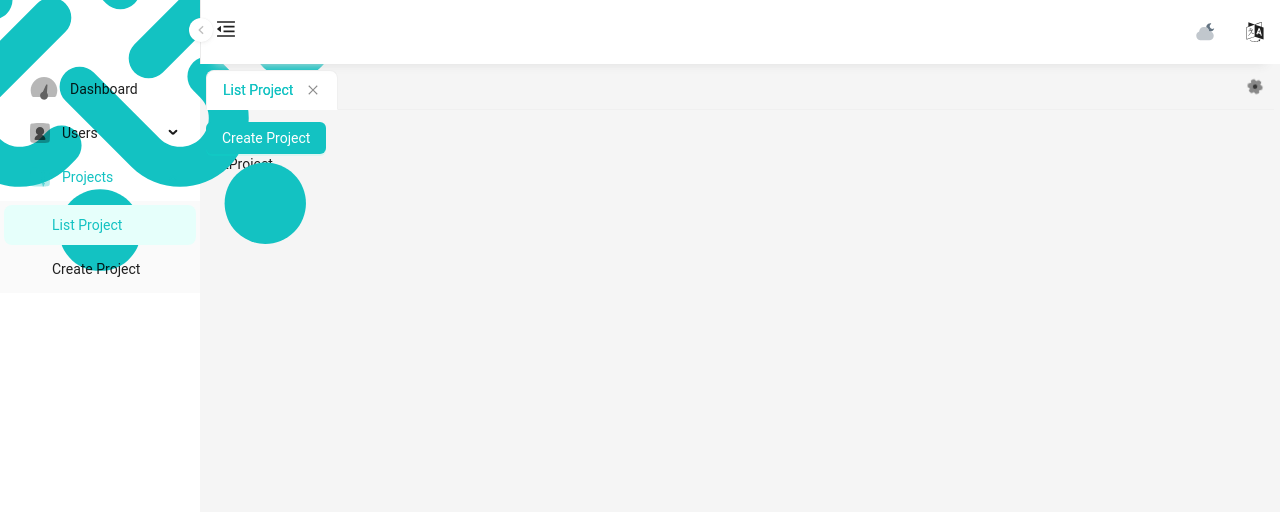
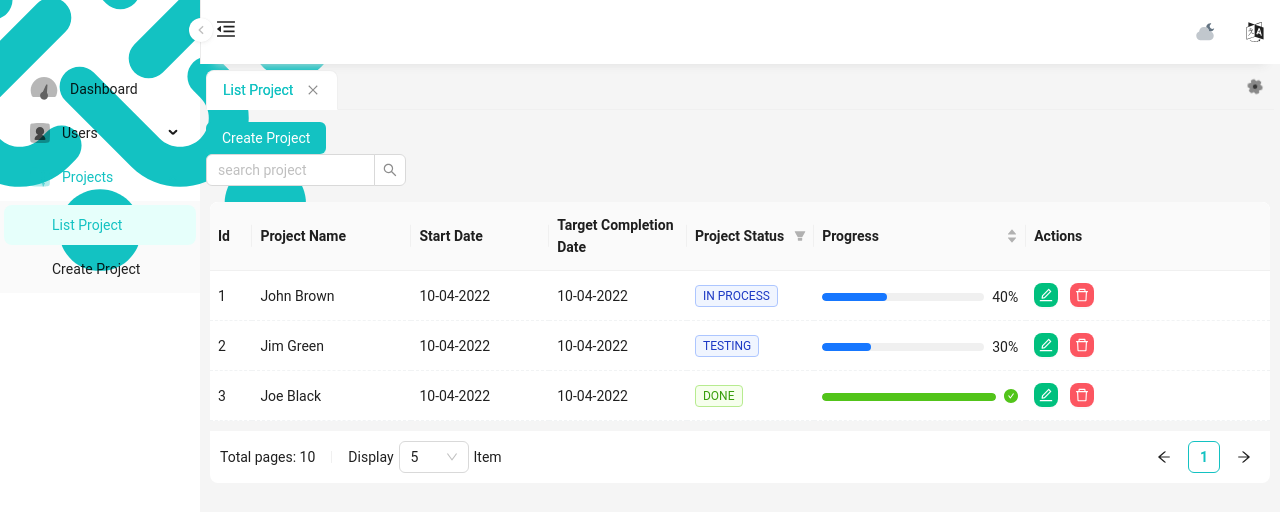
Before and after one commit to SelinaHoHo/Final-Project-Devplus, a React (Vite) app: page /projects/list in a window 1280 px wide. Shown: the top 512 px of the page. Built offline with nearby package versions, Linux system fonts and the light colour scheme; sample sign-in values are in the browser's storage.

Commit message:
feat(FPD-31): get all project FE

```diff
--- a/src/components/core/Table/Table.scss
+++ b/src/components/core/Table/Table.scss
@@ -19,7 +19,6 @@ body[theme-mode="dark"] {
   .ant-table-tbody > tr > td {
     border-bottom: 1px dashed rgb(46, 50, 54) !important;
   }
-
   .ant-table-tbody > tr:first-child > td {
     border-bottom: none !important;
   }
--- a/src/components/core/Table/Table.tsx
+++ b/src/components/core/Table/Table.tsx
@@ -1,4 +1,5 @@
 /* eslint-disable @typescript-eslint/no-explicit-any */
+
 import { RootState } from "@/redux/store";
 import { ArrowLeftOutlined, ArrowRightOutlined } from "@ant-design/icons";
 import {
--- a/src/components/layout/customIcon.tsx
+++ b/src/components/layout/customIcon.tsx
@@ -2,17 +2,14 @@ import type { FC } from "react";
 import { ReactComponent as DashboardSvg } from "../../assets/menu/ic_dashboard.svg";
 import { ReactComponent as ProjectSvg } from "../../assets/menu/ic_file.svg";
 import { ReactComponent as UserSvg } from "../../assets/menu/ic_user.svg";
-
 interface CustomIconProps {
   type: string;
 }
-
 const iconsComponents: Record<string, FC> = {
   dashboard: DashboardSvg,
   user: UserSvg,
   project: ProjectSvg,
 };
-
 export const CustomIcon: FC<CustomIconProps> = ({ type }) => {
   const IconComponent = iconsComponents[type] || DashboardSvg;
   return (
--- a/src/interfaces/user/users.interface.ts
+++ b/src/interfaces/user/users.interface.ts
@@ -3,7 +3,6 @@ export interface IUser {
   userName: string;
   fullName: string;
   email: string;
-  // userName: string;
   isManager: boolean;
   managerId: string | null;
   manager?: {
@@ -25,7 +24,6 @@ export interface IUser {
     description: string;
     positions: { id: string; name: string; description: string }[];
     technicalMember: { id: string }[];
-    // positions: Position[];
   };
 }
 export interface Position {
--- a/src/locales/en.json
+++ b/src/locales/en.json
@@ -135,6 +135,16 @@
   "ACTION": {
     "DETAILS": "Details",
     "DOWN": "Download",
+    "ITEM": "items",
+    "EDIT": "Edit",
     "DELETE": "Delete"
+  },
+  "PROJECT": {
+    "PROJECTNAME": "Project Name",
+    "STARTDATE": "Start Date",
+    "TARGETDATE": "Target Completion Date",
+    "PROJECTSTATUS": "Project Status",
+    "PROGRESS": "Progress",
+    "ACTIONS": "Actions"
   }
 }
--- a/src/locales/vi.json
+++ b/src/locales/vi.json
@@ -132,6 +132,15 @@
   "ACTION": {
     "DETAILS": "Chi tiết",
     "DOWN": "Tải xuống",
-    "DELETE": "Xoá"
+    "EDIT": "Chỉnh sửa",
+    "DELETE": "Xóa"
+  },
+  "PROJECT": {
+    "PROJECTNAME": "Tên Dự Án",
+    "STARTDATE": "Ngày bắt đầu",
+    "TARGETDATE": "Ngày hoàn thành",
+    "PROJECTSTATUS": "Trạng thái",
+    "PROGRESS": "Tiến độ",
+    "ACTIONS": "Hành Động"
   }
 }
--- /dev/null
+++ b/src/pages/project/ListProject.scss
@@ -0,0 +1,11 @@
+.layout-page-content > :nth-child(2) {
+  flex: unset !important;
+  overflow: auto;
+  padding: 6px;
+  box-sizing: border-box;
+}
+
+.ant-row.css-dev-only-do-not-override-1kd7ozu {
+  padding-left: 6px;
+  padding-right: 6px;
+}
--- a/src/pages/project/ListProject.tsx
+++ b/src/pages/project/ListProject.tsx
@@ -1,16 +1,100 @@
-import { Button } from "antd";
+import { Table } from "@/components/core/Table/Table";
+import { IProject } from "@/interfaces/project/projects.interface";
+import { Button, Col, Row } from "antd";
+import Search from "antd/es/input/Search";
+import { useState } from "react";
 import { Link } from "react-router-dom";
+import "./ListProject.scss";
+import { ProjectsColumnsTable } from "./ProjectListColumn";
+const data: IProject[] = [
+  {
+    id: "1",
+    project_name: "John Brown",
+    start_date: "10-04-2022",
+    target_completion_date: "10-04-2022",
+    project_status: ["In Process"],
+    progress: 40,
+  },
+  {
+    id: "2",
+    project_name: "Jim Green",
+    start_date: "10-04-2022",
+    target_completion_date: "10-04-2022",
+    project_status: ["Testing"],
+    progress: 30,
+  },
+  {
+    id: "3",
+    project_name: "Joe Black",
+    start_date: "10-04-2022",
+    target_completion_date: "10-04-2022",
+    project_status: ["Done"],
+    progress: 100,
+  },
+];
 
 const ListProject = () => {
+  const handleAction = (key: string, _item: IProject) => {
+    switch (key) {
+      // case "update":
+      //   navigate(`/application/${item.id}`);
+      //   break;
+      // case "detail":
+      //   navigate(`/courses/${item.id}`);
+      //   break;
+      // case "delete":
+      //   openModal(
+      //     () => {
+      //       onDeleteApplication(item.id);
+      //     },
+      //     ModalTypeEnum.CONFIRM,
+      //     ICON_URL.ICON_TRASH,
+      //     t("MODAL.CONFIRM_DELETE", { name: item.name }),
+      //     t("MODAL.TITLE_DELETE", { name: item.name })
+      //   );
+      //   break;
+      default:
+    }
+  };
+  const [table, setTable] = useState({
+    page: 1,
+    take: 5,
+  });
   return (
-    <div>
-      <Button type='primary'>
-        <Link to='../create'>Create Project</Link>
-      </Button>
-
-      <div>ListProject</div>
-    </div>
+    <>
+      <Row>
+        <Col span={24}>
+          <Button type='primary'>
+            <Link to='../CreateProject'>Create Project</Link>
+          </Button>
+        </Col>
+        <Col span={24}>
+          <Search
+            placeholder='search project'
+            allowClear
+            // onSearch={onSearch}
+            style={{
+              width: 200,
+            }}
+          />
+        </Col>
+      </Row>
+      <Row>
+        <Col span={24}>
+          <Table
+            scroll={{ x: "max-content" }}
+            paginate={{
+              table,
+              setTable,
+              total: data?.length || 0,
+              pageCount: 10,
+            }}
+            columns={ProjectsColumnsTable(handleAction, true)}
+            dataSource={data}
+          />
+        </Col>
+      </Row>
+    </>
   );
 };
-
 export default ListProject;
--- /dev/null
+++ b/src/pages/project/ProjectListColumn.tsx
@@ -0,0 +1,103 @@
+import { ButtonAction } from "@/components/core/ButtonAction/ButtonAction";
+import i18n from "@/config/i18n";
+import { IProject } from "@/interfaces/project/projects.interface";
+import { DeleteOutlined, EditOutlined } from "@ant-design/icons";
+import { Progress, Space, Tag } from "antd";
+import { ColumnsType } from "antd/lib/table";
+import { Translation } from "react-i18next";
+
+export const ProjectsColumnsTable = (
+  handleAction: (key: string, item: IProject) => void,
+  loading: boolean,
+): ColumnsType<IProject> => [
+  {
+    title: <Translation>{(t) => t("Id")}</Translation>,
+    dataIndex: "id",
+    width: "4%",
+  },
+  {
+    title: <Translation>{(t) => t("PROJECT.PROJECTNAME")}</Translation>,
+    dataIndex: "project_name",
+    width: "15%",
+  },
+  {
+    title: <Translation>{(t) => t("PROJECT.STARTDATE")}</Translation>,
+    dataIndex: "start_date",
+    width: "13%",
+  },
+  {
+    title: <Translation>{(t) => t("PROJECT.TARGETDATE")}</Translation>,
+    dataIndex: "target_completion_date",
+    width: "13%",
+  },
+  {
+    title: <Translation>{(t) => t("PROJECT.PROJECTSTATUS")}</Translation>,
+    key: "project_status",
+    dataIndex: "project_status",
+    filters: [
+      {
+        text: "In Process",
+        value: "In Process",
+      },
+      {
+        text: "Testing",
+        value: "Testing",
+      },
+      {
+        text: "Done",
+        value: "Done",
+      },
+    ],
+    onFilter: (value, record) =>
+      record.project_status.some((status) => status.startsWith(value as string)),
+    filterSearch: true,
+    width: "12%",
+    render: (_, { project_status }) => (
+      <>
+        {project_status.map((tag) => {
+          let color = tag.length > 5 ? "geekblue" : "green";
+          if (tag === "Done") {
+            color = "green";
+          }
+          return (
+            <Tag color={color} key={tag}>
+              {tag.toUpperCase()}
+            </Tag>
+          );
+        })}
+      </>
+    ),
+  },
+  {
+    title: <Translation>{(t) => t("PROJECT.PROGRESS")}</Translation>,
+    dataIndex: "progress",
+    sorter: (a, b) => a.progress - b.progress,
+    width: "20%",
+    render: (_text, record) => <Progress percent={record.progress} />,
+  },
+  {
+    title: <Translation>{(t) => t("PROJECT.ACTIONS")}</Translation>,
+    dataIndex: "actions",
+    key: "actions",
+    fixed: "left",
+    render: (_text, record) => (
+      <Space direction='horizontal'>
+        <ButtonAction
+          variant='success'
+          handleAction={() => handleAction("edit", record)}
+          tooltip={i18n.t("ACTION.EDIT")}
+        >
+          <EditOutlined />
+        </ButtonAction>
+        <ButtonAction
+          variant='danger'
+          loading={!loading}
+          handleAction={() => handleAction("delete", record)}
+          tooltip={i18n.t("ACTION.DELETE")}
+        >
+          <DeleteOutlined />
+        </ButtonAction>
+      </Space>
+    ),
+  },
+];
```
Also changed, not shown: src/interfaces/project/projects.interface.ts (+24 -15 lines), src/pages/UserListColumn.tsx (added, +55 -0 lines).
